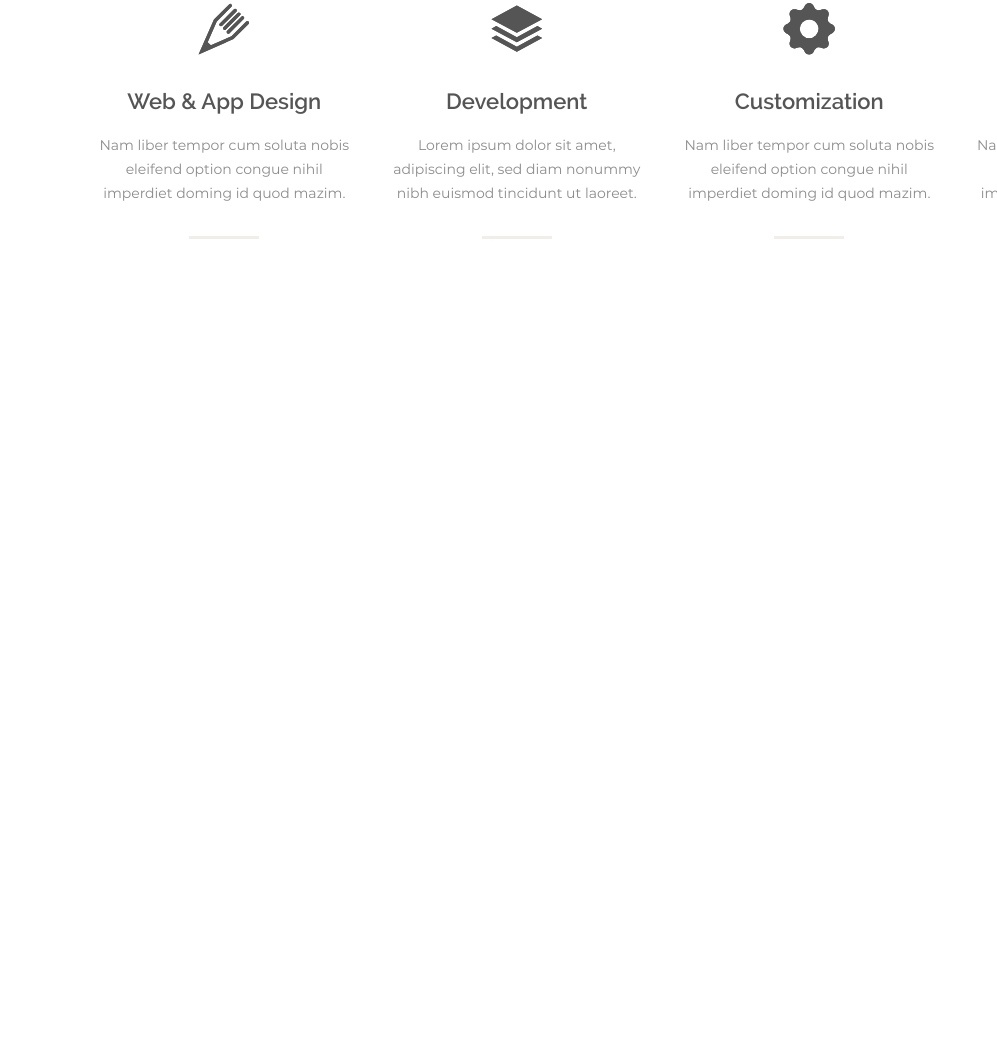
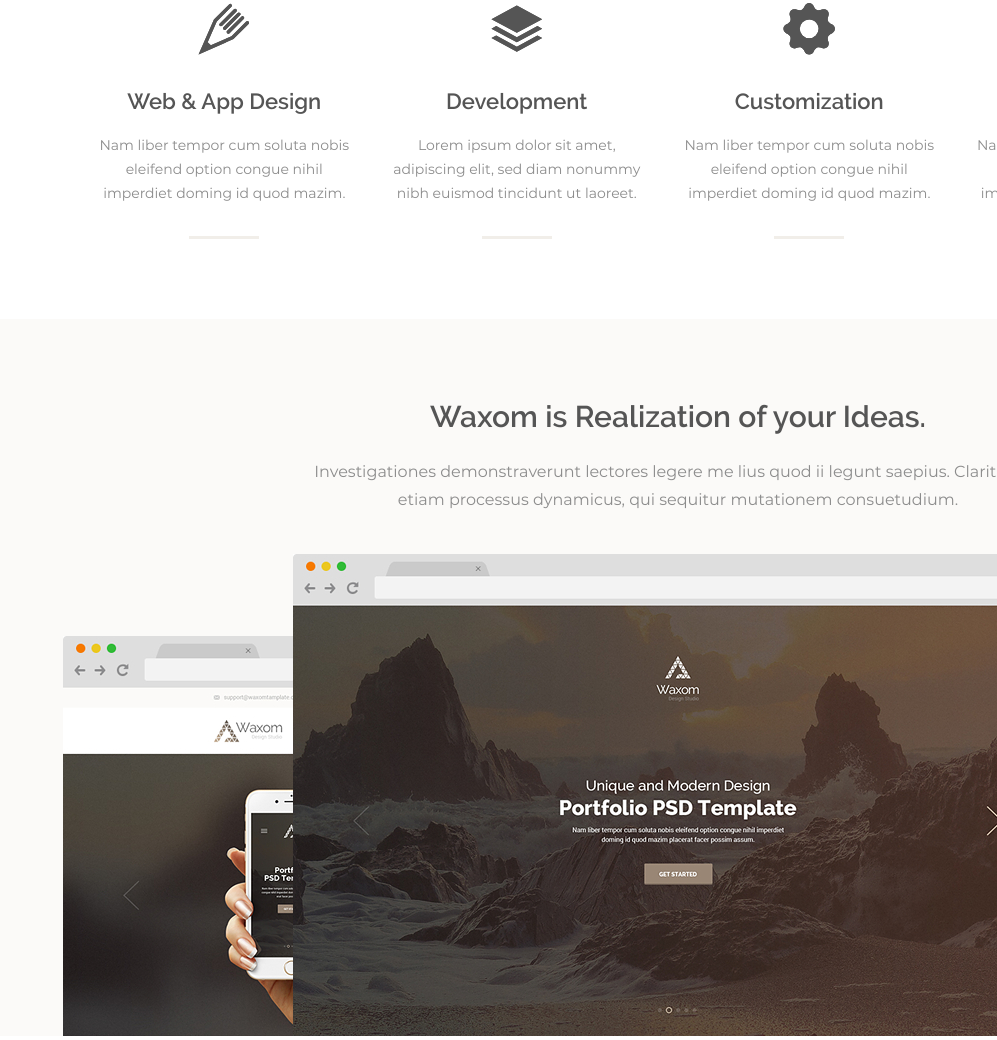
Before and after one commit to Konfeta3-33/HTML5-CSS3-Exam-layout, a website: page index.html in a window 1280 px wide. Shown: the part 1101-2141 px from the top of the page, without its empty margins (283-1280 px from the left). Before the commit the page ends 1420 px from the top, so only its background shows below. Drawn offline with Linux system fonts and the light colour scheme.

Commit message:
Верстка третьего блока

```diff
--- a/index.html
+++ b/index.html
@@ -115,7 +115,15 @@
                     </a>
                 </div>
             </section>
-            <section></section>
+            <section class="portfolio">
+               <h2 class="portfolio-title">Waxom is Realization of your Ideas.</h2>
+               <p class="portfolio-text">Investigationes demonstraverunt lectores legere me lius quod ii legunt saepius. Claritas est etiam processus dynamicus, qui sequitur mutationem consuetudium.</p>
+               <div class="portfolio-images">
+                   <a href="#" class="portfolio-image"><img src="img/browser-left.jpg" alt="portfolio-image-left"></a>
+                   <a href="#" class="portfolio-image"><img src="img/browser-center.jpg" alt="portfolio-image-center"></a>
+                   <a href="#" class="portfolio-image"><img src="img/browser-right.jpg" alt="portfolio-image-right"></a>
+               </div>
+            </section>
             <aside></aside>
             <section></section>
             <section></section>
--- a/less/style.less
+++ b/less/style.less
@@ -350,3 +350,73 @@
     line-height: 24px;
     margin: 0 0 30px 0;
 }
+
+.portfolio {
+    display: flex;
+    flex-direction: column;
+    align-items: center;
+    background-color: #fbfaf8;
+    min-height: 700px;
+    padding: 80px 344px 0 346px;
+}
+
+.portfolio-title {
+    color: #555555;
+    font-family: 'raleway-semibold', 'arial', sans-serif;
+    font-size: 30px;
+    font-weight: 400;
+    margin: 0 0 24px 0;
+}
+
+.portfolio-text {
+    color: #8c8c8c;
+    font-family: 'montserrat-regular', 'arial', sans-serif;
+    font-size: 16px;
+    font-weight: 300;
+    line-height: 28px;
+    width: 760px;
+    text-align: center;
+    margin: 0 0 40px 0;
+}
+
+.portfolio-images {
+    position: relative;
+    width: 1230px;
+    height: 482px;
+}
+
+.portfolio-image {
+    position: absolute;
+}
+
+.portfolio-image:first-child,
+.portfolio-image:last-child {
+    z-index: 1;
+}
+
+.portfolio-image:nth-child(2) {
+    z-index: 3;
+}
+
+.portfolio-image:first-child {
+    top: 82px;
+    left: 0;
+
+    &:hover {
+        z-index: 10;
+    }
+}
+
+.portfolio-image:last-child {
+    top: 82px;
+    right: 0;
+
+    &:hover {
+        z-index: 10;
+    }
+}
+
+.portfolio-image:nth-child(2) {
+    top: 0;
+    left: 230px;
+}
```
Also changed, not shown: css/style.css, img/bg.jpg (added), img/browser-center.jpg (added), img/browser-left.jpg (added), img/browser-right.jpg (added).
